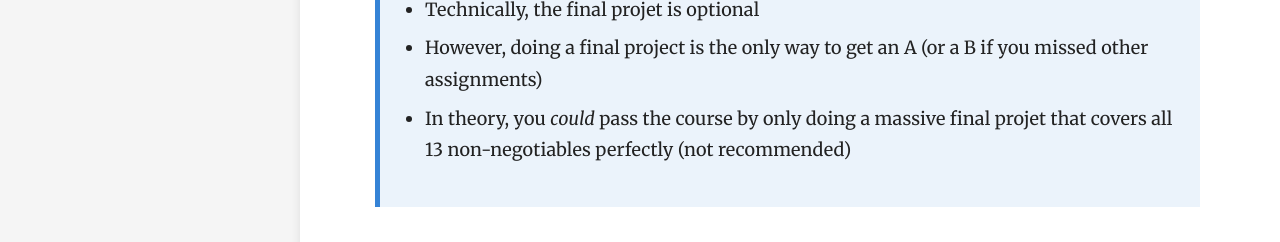
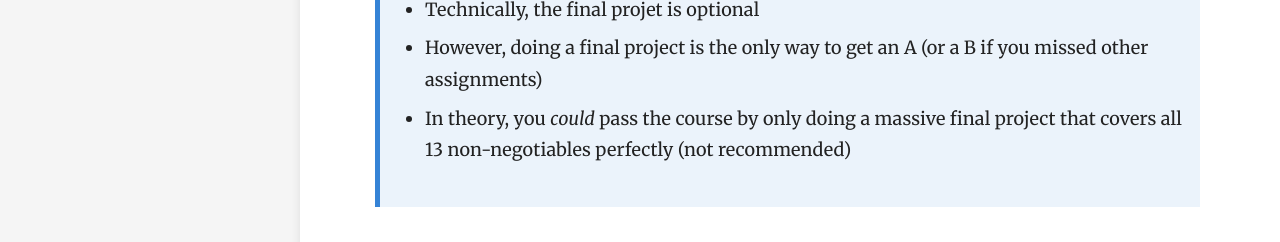
Before and after one commit to vcc-csc212/sp21-archive, a Jekyll site: the page built from _docs/2-about/grading.md, in a window 1280 px wide and 900 px high, scrolled down 3038 px. Shown: the part 655-897 px from the top of the window. Built offline with Jekyll 4.4.1, drawn with Linux system fonts in a browser that asks for light colours.

Commit message:
typo fix

```diff
--- a/_docs/2-about/grading.md
+++ b/_docs/2-about/grading.md
@@ -85,4 +85,4 @@ There are [6 types of assignments](/assignment-types) that will allow you to dem
 - Demonstrating a higher level of knowledge on a topic automatically demonstrates the previous levels (i.e., if you demonstrate `understanding`, you also demonstrate `awareness`)
 - Technically, the final projet is optional
 - However, doing a final project is the only way to get an A (or a B if you missed other assignments)
-- In theory, you *could* pass the course by only doing a massive final projet that covers all 13 non-negotiables perfectly (not recommended)
+- In theory, you *could* pass the course by only doing a massive final project that covers all 13 non-negotiables perfectly (not recommended)
```
